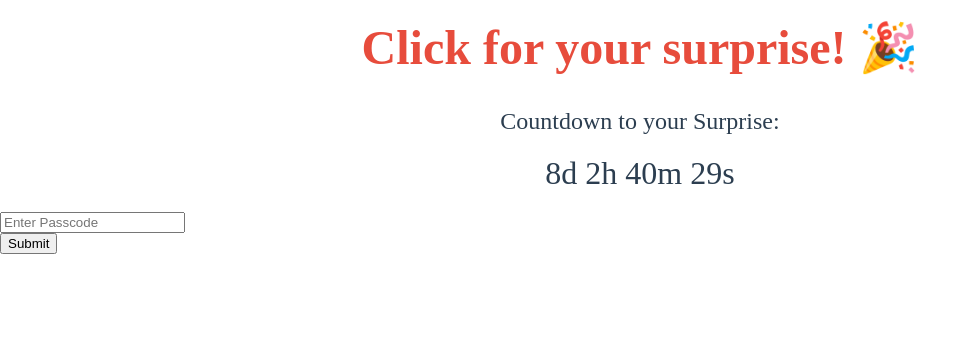
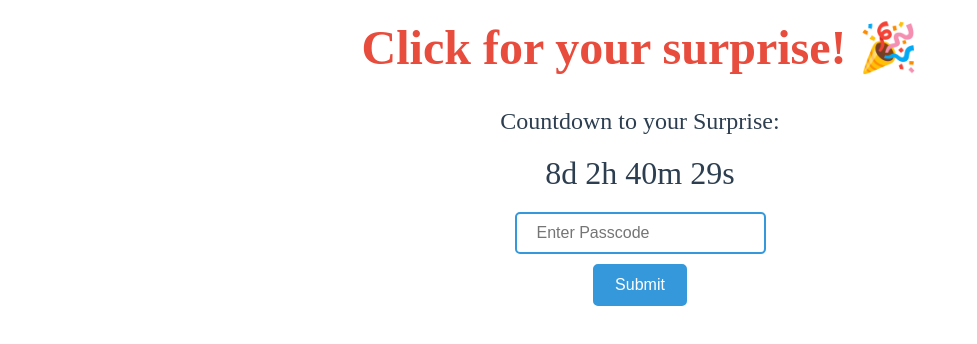
Before and after one commit to Mystery2025-p/Surprise, a plain HTML site: page index.html in a window 1280 px wide. Both pictures are taken after a click on the button "Reveal Your Surprise". Shown: the whole page, without its empty margins (0-977 px from the left). Drawn offline with Linux system fonts and the light colour scheme.

Commit message:
Update styles.css

```diff
--- a/styles.css
+++ b/styles.css
@@ -40,3 +40,38 @@ h1 {
 .error-message {
   color: #e74c3c;
 }
+/* Center the passcode input and button */
+#passcode, #submit-passcode {
+  display: block;
+  margin: 10px auto; /* Centers horizontally */
+  padding: 10px 20px; /* Adds padding inside the input/button */
+  font-size: 1rem; /* Adjusts the font size */
+  border-radius: 5px; /* Smooth corners */
+  border: 2px solid #3498db; /* Adds a border for contrast */
+  outline: none; /* Removes focus outline */
+}
+
+/* Hover effects for passcode elements */
+#passcode:focus {
+  border-color: #e74c3c; /* Changes border color on focus */
+  background-color: #fdfefe; /* Subtle background change */
+}
+
+#submit-passcode {
+  background-color: #3498db; /* Button background color */
+  color: white; /* Button text color */
+  cursor: pointer; /* Pointer cursor */
+  transition: background-color 0.3s ease; /* Smooth hover effect */
+}
+
+#submit-passcode:hover {
+  background-color: #2c3e50; /* Darker blue on hover */
+}
+
+/* Error message styling */
+#error-message {
+  color: #e74c3c;
+  font-weight: bold;
+  margin-top: 10px;
+  animation: fadeIn 0.5s ease-in-out; /* Subtle animation when shown */
+}
```
